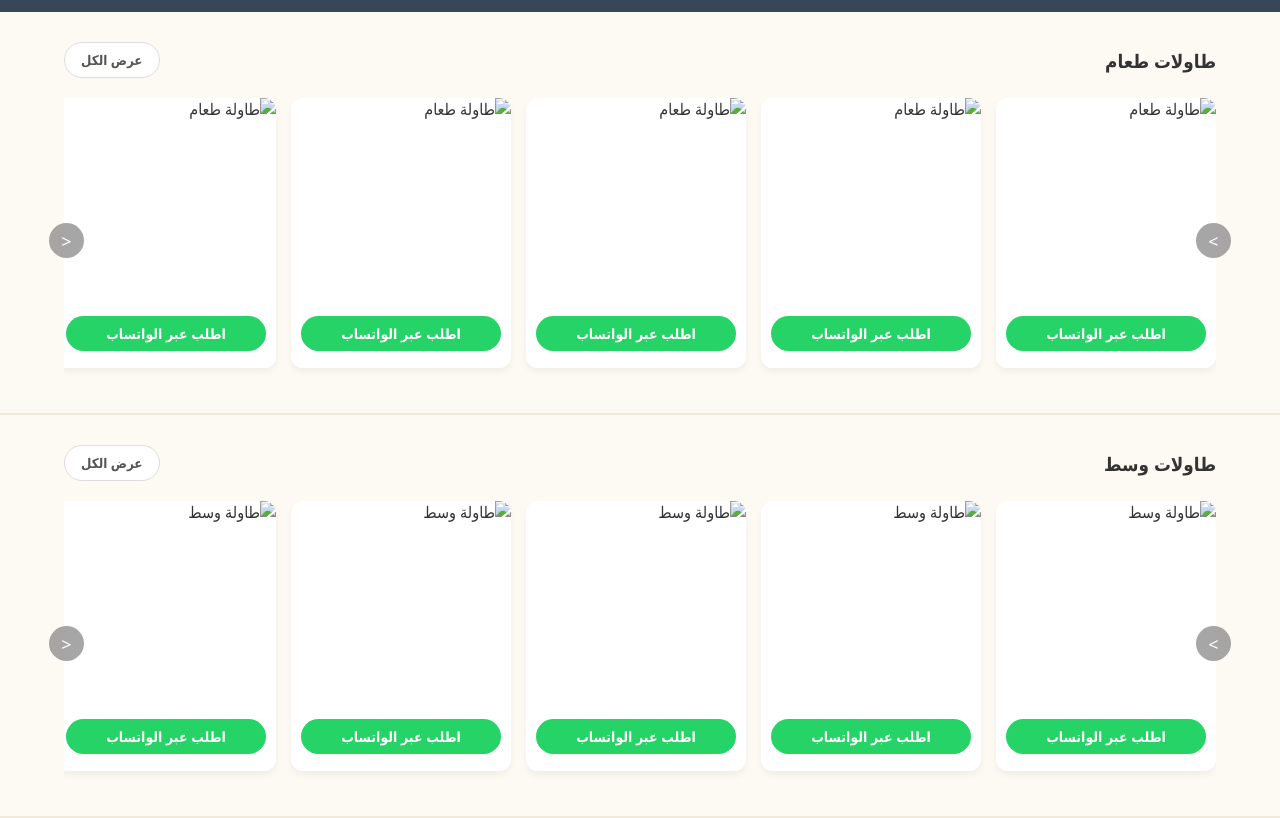
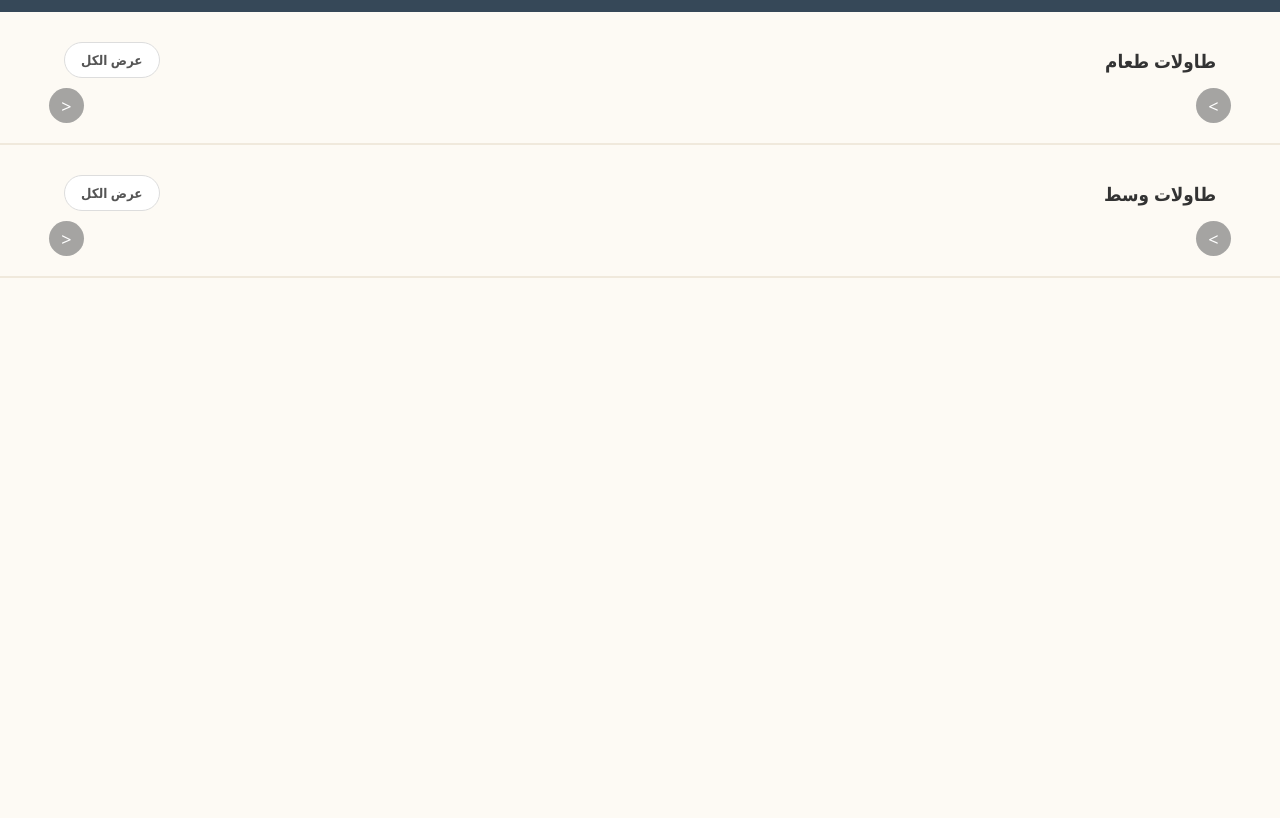
Before and after one commit to Custom-Table/Custom-Table, a plain HTML site: page index.html in a window 1280 px wide. Shown: the part 56-874 px from the top of the page. After the commit the page ends 800 px from the top, so only its background shows below. Drawn offline with Linux system fonts and the light colour scheme.

Commit message:
Refactor index.html for dynamic content loading
Updated the HTML structure for dining and center tables sections. Added Firebase scripts for database integration.

```diff
--- a/index.html
+++ b/index.html
@@ -8,7 +8,6 @@
 </head>
 <body>
 
-    <!-- الشريط العلوي -->
     <header class="main-header">
         <div class="logo">
             <h2>تفصيل طاولات</h2>
@@ -24,47 +23,11 @@
             <h3>طاولات طعام</h3>
             <button class="view-all-btn">عرض الكل</button>
         </div>
-
         <div class="carousel-wrapper">
             <button class="slide-btn right-btn">&gt;</button>
 
-            <div class="products-carousel" id="dining-carousel">
-                <!-- منتج 1 -->
-                <div class="product-card" data-name="طاولة طعام رخامية 8 كراسي">
-                    <img src="images/table1.jpg" alt="طاولة طعام">
-                    <div class="product-info">
-                        <button class="whatsapp-btn">اطلب عبر الواتساب</button>
-                    </div>
-                </div>
-                <!-- منتج 2 -->
-                <div class="product-card" data-name="طاولة طعام خشب زان">
-                    <img src="images/table2.jpg" alt="طاولة طعام">
-                    <div class="product-info">
-                        <button class="whatsapp-btn">اطلب عبر الواتساب</button>
-                    </div>
-                </div>
-                <!-- منتج 3 -->
-                <div class="product-card" data-name="طاولة طعام دائرية مودرن">
-                    <img src="images/table3.jpg" alt="طاولة طعام">
-                    <div class="product-info">
-                        <button class="whatsapp-btn">اطلب عبر الواتساب</button>
-                    </div>
-                </div>
-                <!-- منتج 4 -->
-                <div class="product-card" data-name="طاولة طعام كلاسيك">
-                    <img src="images/table4.jpg" alt="طاولة طعام">
-                    <div class="product-info">
-                        <button class="whatsapp-btn">اطلب عبر الواتساب</button>
-                    </div>
-                </div>
-                <!-- منتج 5 -->
-                <div class="product-card" data-name="طاولة طعام زجاجية">
-                    <img src="images/table5.jpg" alt="طاولة طعام">
-                    <div class="product-info">
-                        <button class="whatsapp-btn">اطلب عبر الواتساب</button>
-                    </div>
-                </div>
-            </div>
+            <!-- الحاوية فارغة، سيتم تعبئتها من الداتابيس -->
+            <div class="products-carousel" id="dining-carousel"></div>
 
             <button class="slide-btn left-btn">&lt;</button>
         </div>
@@ -76,53 +39,20 @@
             <h3>طاولات وسط</h3>
             <button class="view-all-btn">عرض الكل</button>
         </div>
-
         <div class="carousel-wrapper">
             <button class="slide-btn right-btn">&gt;</button>
 
-            <div class="products-carousel" id="center-carousel">
-                <!-- منتج 1 -->
-                <div class="product-card" data-name="طقم طاولات وسط زجاج">
-                    <img src="images/center1.jpg" alt="طاولة وسط">
-                    <div class="product-info">
-                        <button class="whatsapp-btn">اطلب عبر الواتساب</button>
-                    </div>
-                </div>
-                <!-- منتج 2 -->
-                <div class="product-card" data-name="طاولة وسط خشبية">
-                    <img src="images/center2.jpg" alt="طاولة وسط">
-                    <div class="product-info">
-                        <button class="whatsapp-btn">اطلب عبر الواتساب</button>
-                    </div>
-                </div>
-                <!-- منتج 3 -->
-                <div class="product-card" data-name="طاولة وسط بديل الرخام">
-                    <img src="images/center3.jpg" alt="طاولة وسط">
-                    <div class="product-info">
-                        <button class="whatsapp-btn">اطلب عبر الواتساب</button>
-                    </div>
-                </div>
-                <!-- منتج 4 -->
-                <div class="product-card" data-name="طاولة قهوة مودرن">
-                    <img src="images/center4.jpg" alt="طاولة وسط">
-                    <div class="product-info">
-                        <button class="whatsapp-btn">اطلب عبر الواتساب</button>
-                    </div>
-                </div>
-                <!-- منتج 5 -->
-                <div class="product-card" data-name="طاولة وسط ذهبية">
-                    <img src="images/center5.jpg" alt="طاولة وسط">
-                    <div class="product-info">
-                        <button class="whatsapp-btn">اطلب عبر الواتساب</button>
-                    </div>
-                </div>
-            </div>
+            <!-- الحاوية فارغة، سيتم تعبئتها من الداتابيس -->
+            <div class="products-carousel" id="center-carousel"></div>
 
             <button class="slide-btn left-btn">&lt;</button>
         </div>
     </section>
 
-    <!-- ربط ملف الجافاسكربت -->
+    <!-- مكتبات Firebase الأساسية وقاعدة البيانات -->
+    <script src="https://www.gstatic.com/firebasejs/8.10.1/firebase-app.js"></script>
+    <script src="https://www.gstatic.com/firebasejs/8.10.1/firebase-firestore.js"></script>
+    <!-- ربط ملف الجافاسكربت الخاص بنا -->
     <script src="script.js"></script>
 </body>
 </html>
```
